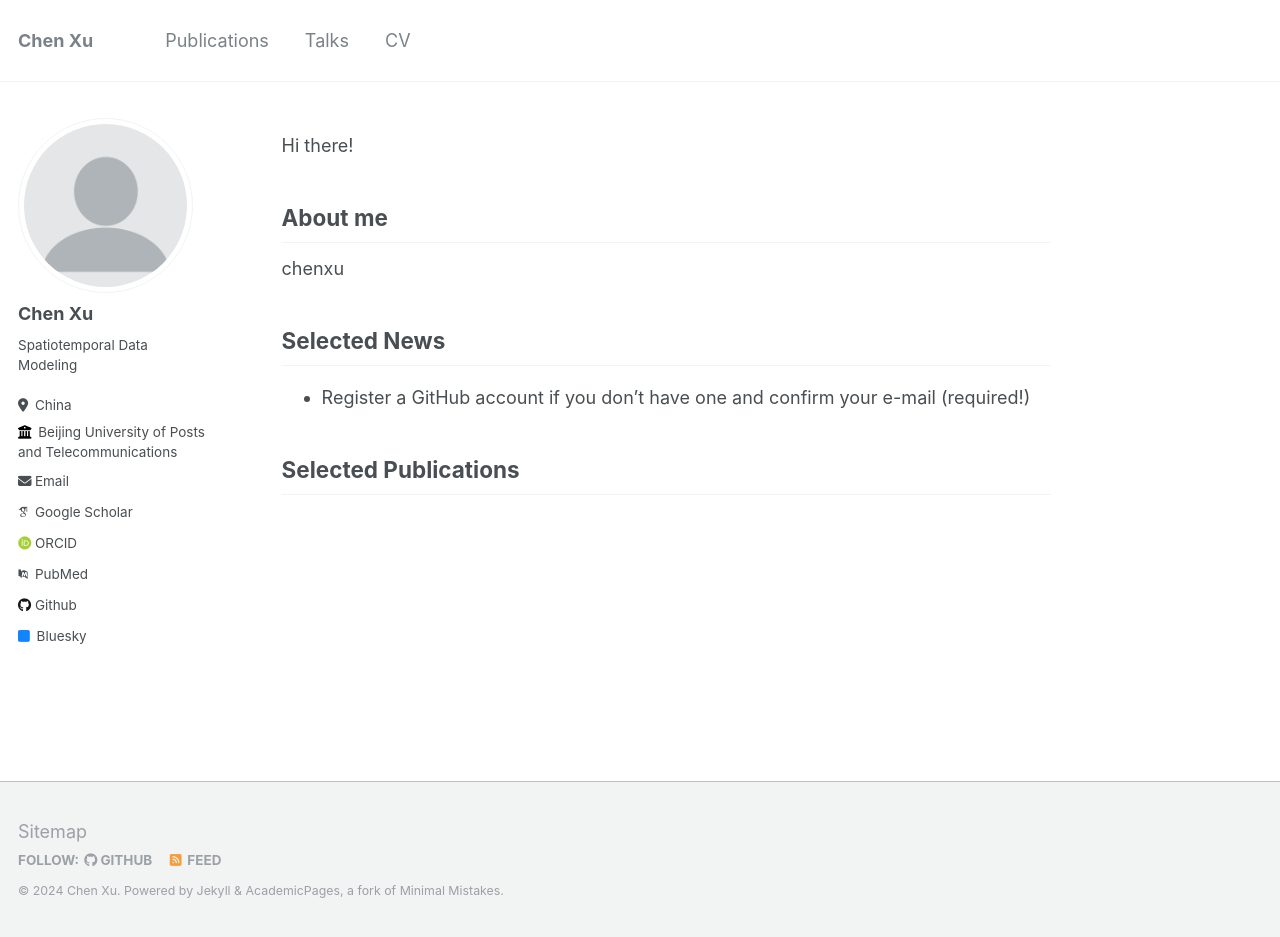
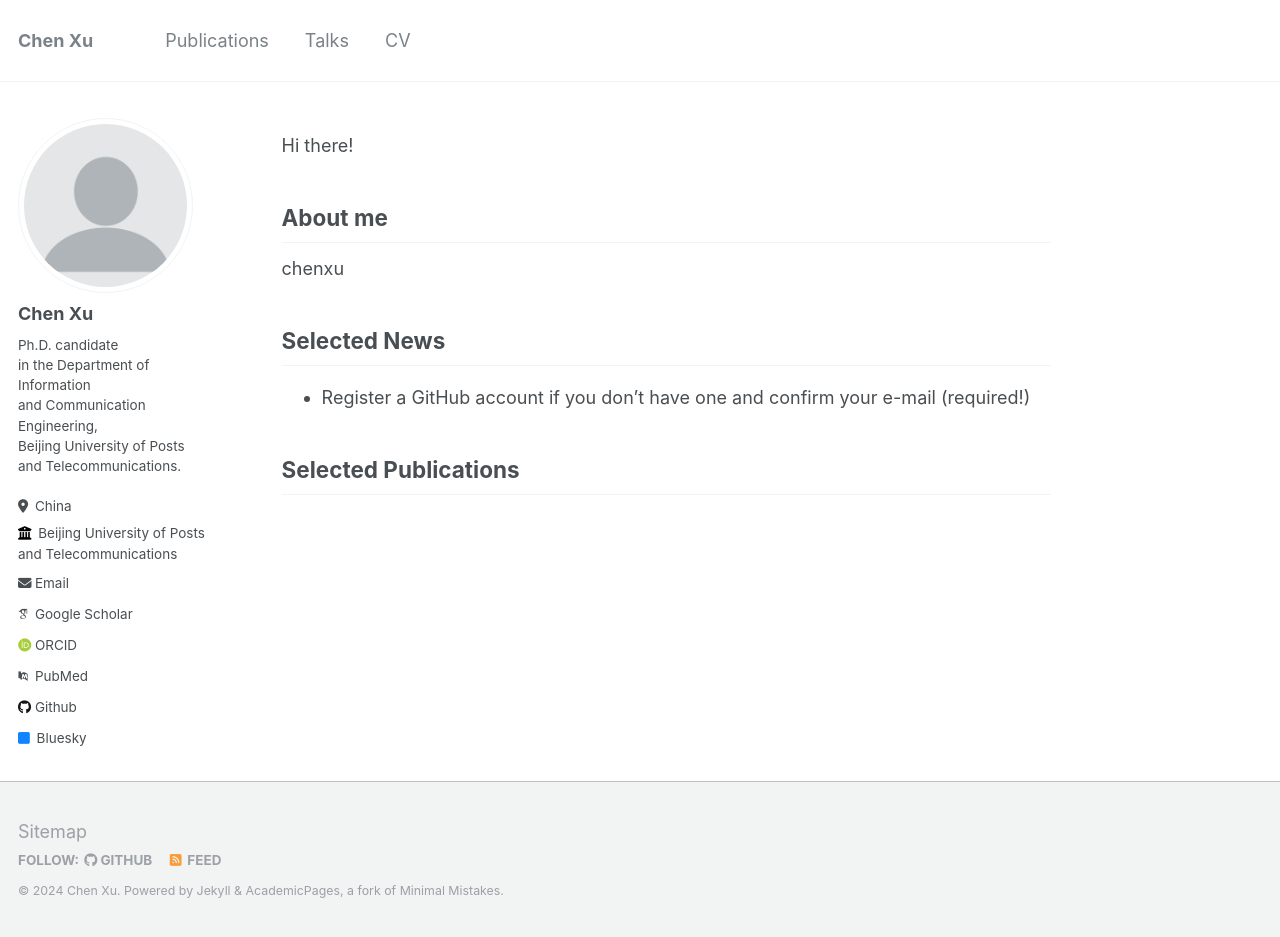
Before and after one commit to ChenXu02/ChenXu02.github.io, a Jekyll site: the page built from _pages/about.md, in a window 1280 px wide and 937 px high. Built offline with Jekyll 4.4.1, drawn with Linux system fonts in a browser that asks for light colours; some web fonts are replaced.

Commit message:
Update _config.yml

```diff
--- a/_config.yml
+++ b/_config.yml
@@ -24,7 +24,7 @@ author:
   avatar           : "profile.png"
   name             : "Chen Xu"
   pronouns         : # example: "she/her"
-  bio              : "Spatiotemporal Data Modeling"
+  bio              : "Ph.D. candidate<br> in the Department of Information<br> and Communication Engineering,<br> Beijing University of Posts<br> and Telecommunications."
   location         : "China"
   employer         : "Beijing University of Posts<br>     and Telecommunications"
   uri              : # URL
```
